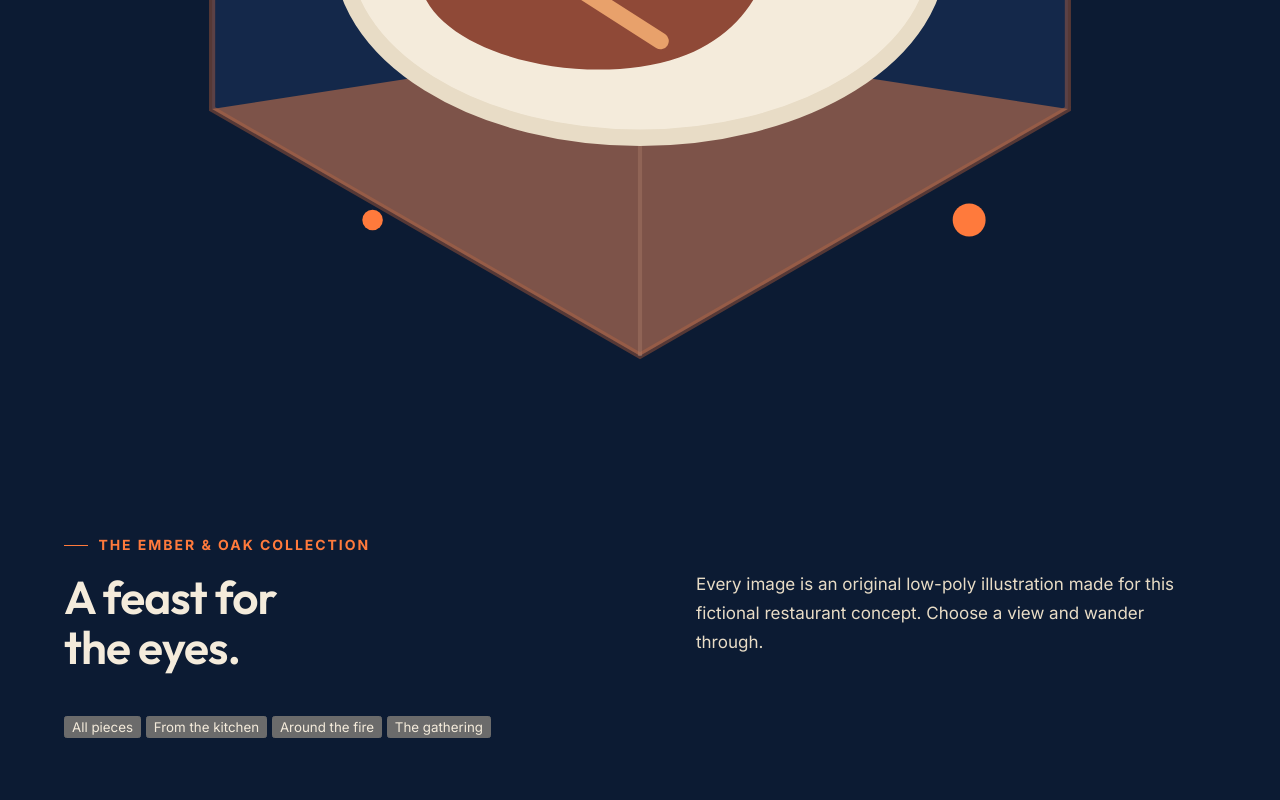
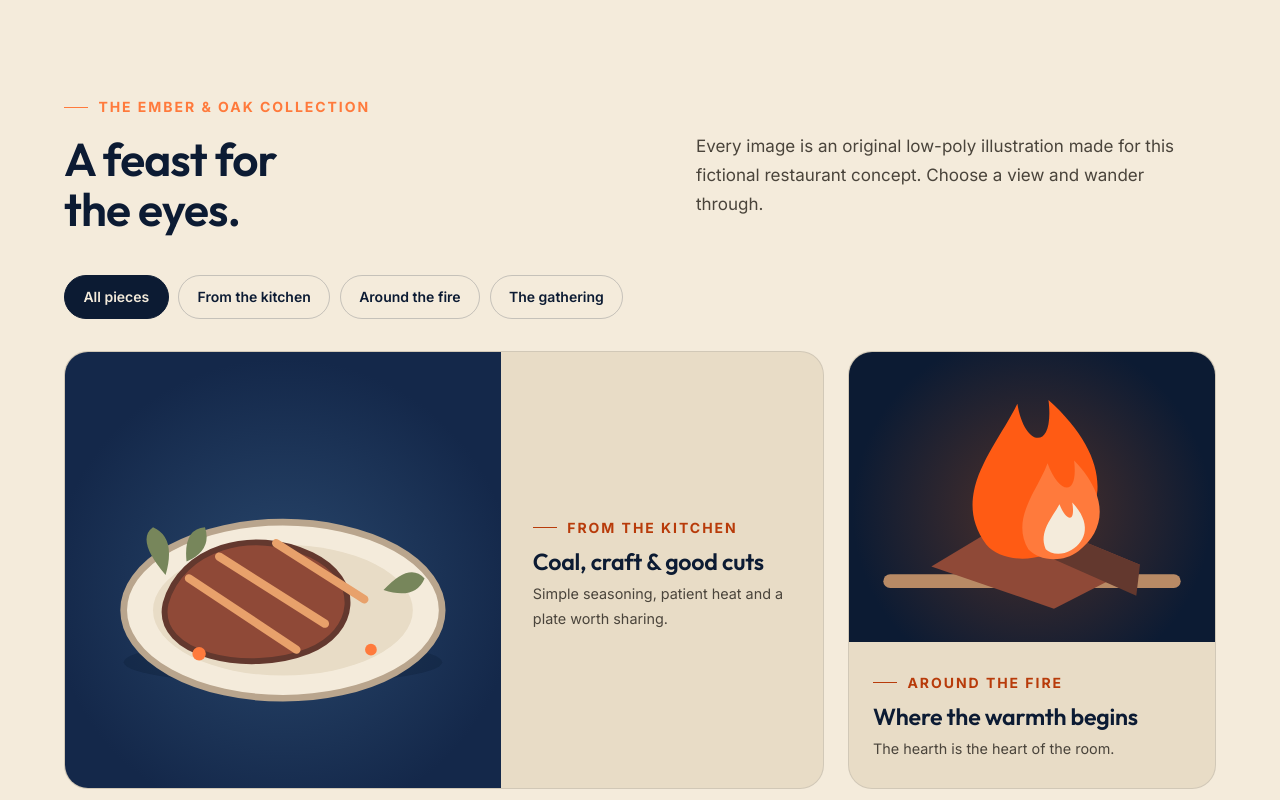
Before and after one commit to luckymazubahangoma-blip/portfolio-site-resturant, a plain HTML site: page gallery.html in a window 1280 px wide. Shown: the part 780-1580 px from the top of the page. Drawn offline with Linux system fonts and the light colour scheme.

Commit message:
Style gallery artwork grid, filters and responsive hero

```diff
--- a/css/styles.css
+++ b/css/styles.css
@@ -436,3 +436,52 @@ p { margin: 0 0 1rem; }
   .dish-card:hover,.value-card:hover,.team-card:hover { transform:translateY(-7px); box-shadow:0 22px 48px rgba(var(--ink-rgb),.2); }
   .dish-card:hover .dish-art svg { transform:scale(1.06) rotate(-2deg); }
 }
+
+/* Gallery page */
+.gallery-hero { position:relative; overflow:hidden; padding:10rem 0 5rem; background:radial-gradient(ellipse at 80% 48%,var(--ink-soft),var(--ink) 68%); isolation:isolate; }
+.gallery-hero-grid { display:grid; align-items:center; gap:2rem; }
+.gallery-hero-copy { position:relative; z-index:2; max-width:650px; }
+.gallery-hero h1 { font-size:clamp(3.2rem,10vw,6rem); }
+.gallery-hero h1 em { color:var(--ember-hot); font-style:normal; }
+.gallery-hero .lead { margin-top:1.4rem; }
+.gallery-hero-art { width:min(100%,560px); justify-self:center; }
+.gallery-hero-art svg { width:100%; filter:drop-shadow(0 28px 34px rgba(var(--ink-rgb),.3)); }
+.gallery-section { background:var(--oat); color:var(--ink); }
+.gallery-section .section-heading > p { color:var(--paper-muted); }
+.gallery-filters { display:flex; flex-wrap:wrap; gap:.6rem; margin:0 0 2rem; }
+.gallery-filter { min-height:44px; padding:.65rem 1.15rem; border:1px solid rgba(var(--ink-rgb),.2); border-radius:999px; background:transparent; color:var(--ink); font:600 .875rem var(--font-body); cursor:pointer; transition:background .25s var(--ease),color .25s var(--ease),border-color .25s var(--ease); }
+.gallery-filter:hover,.gallery-filter.is-active { border-color:var(--ink); background:var(--ink); color:var(--oat); }
+.gallery-filter:focus-visible { outline-color:var(--ember-deep); }
+.gallery-grid { display:grid; grid-template-columns:1fr; gap:1.25rem; }
+.gallery-card { overflow:hidden; border:1px solid rgba(var(--ink-rgb),.1); border-radius:24px; background:var(--oat-deep); }
+.gallery-card[hidden] { display:none; }
+.gallery-art { display:grid; min-height:245px; place-items:center; overflow:hidden; background:var(--ink-soft); }
+.gallery-art svg { width:100%; height:100%; max-height:340px; transition:transform .55s var(--ease); }
+.gallery-art--plate,.gallery-art--veg { background:radial-gradient(circle at 50% 55%,#29476C,var(--ink-soft) 72%); }
+.gallery-art--fire,.gallery-art--embers { background:radial-gradient(circle at 50% 55%,#4D302A,var(--ink) 74%); }
+.gallery-art--table,.gallery-art--room { background:radial-gradient(circle at 50% 55%,#8B6046,var(--ink-soft) 78%); }
+.gallery-card-copy { padding:1.35rem 1.5rem 1.6rem; }
+.gallery-card-copy .eyebrow { margin-bottom:.6rem; color:var(--ember-deep); }
+.gallery-card-copy h3 { margin-bottom:.5rem; font-size:1.45rem; }
+.gallery-card-copy > p:last-child { margin:0; color:var(--paper-muted); font-size:.9rem; }
+.gallery-empty { margin:1rem 0 0; color:var(--paper-muted); font-size:.9rem; }
+@media (min-width:640px) {
+  .gallery-hero-grid { grid-template-columns:1fr 1fr; gap:2rem; }
+  .gallery-grid { grid-template-columns:repeat(2,minmax(0,1fr)); }
+  .gallery-card--wide { grid-column:span 2; display:grid; grid-template-columns:1.15fr .85fr; align-items:stretch; }
+  .gallery-card--wide .gallery-art { min-height:300px; }
+  .gallery-card--wide .gallery-card-copy { align-self:center; padding:2rem; }
+}
+@media (min-width:1024px) {
+  .gallery-hero { min-height:720px; padding:10rem 0 6rem; }
+  .gallery-hero-grid { grid-template-columns:1.05fr .95fr; gap:4rem; }
+  .gallery-hero-art { width:100%; max-width:620px; }
+  .gallery-grid { grid-template-columns:repeat(3,minmax(0,1fr)); gap:1.5rem; }
+  .gallery-card--wide { grid-column:span 2; }
+  .gallery-art { min-height:290px; }
+}
+@media (hover:hover) and (pointer:fine) {
+  .gallery-card { transition:transform .45s var(--ease),box-shadow .45s var(--ease); }
+  .gallery-card:hover { transform:translateY(-6px); box-shadow:0 22px 42px rgba(var(--ink-rgb),.16); }
+  .gallery-card:hover .gallery-art svg { transform:scale(1.045); }
+}
```
